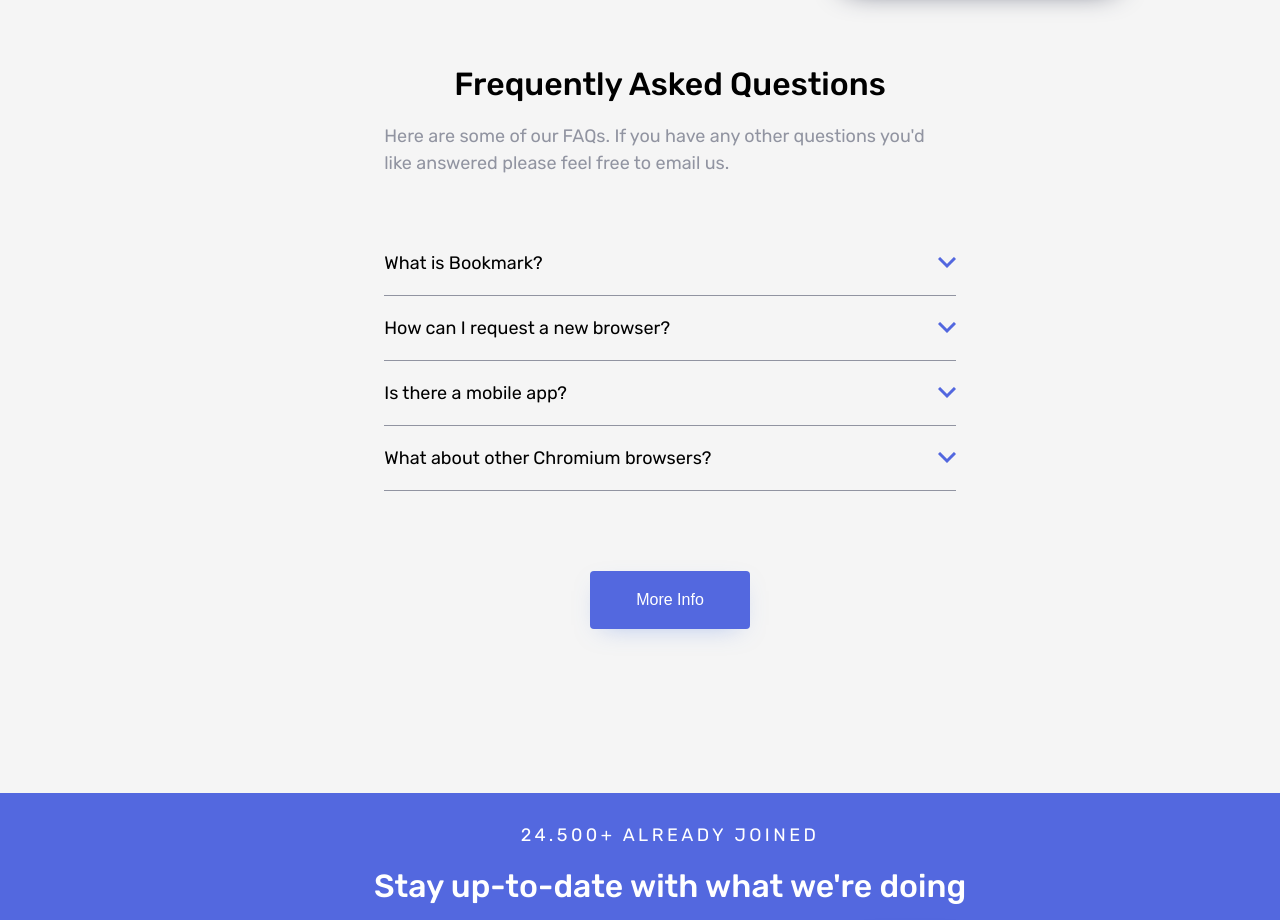
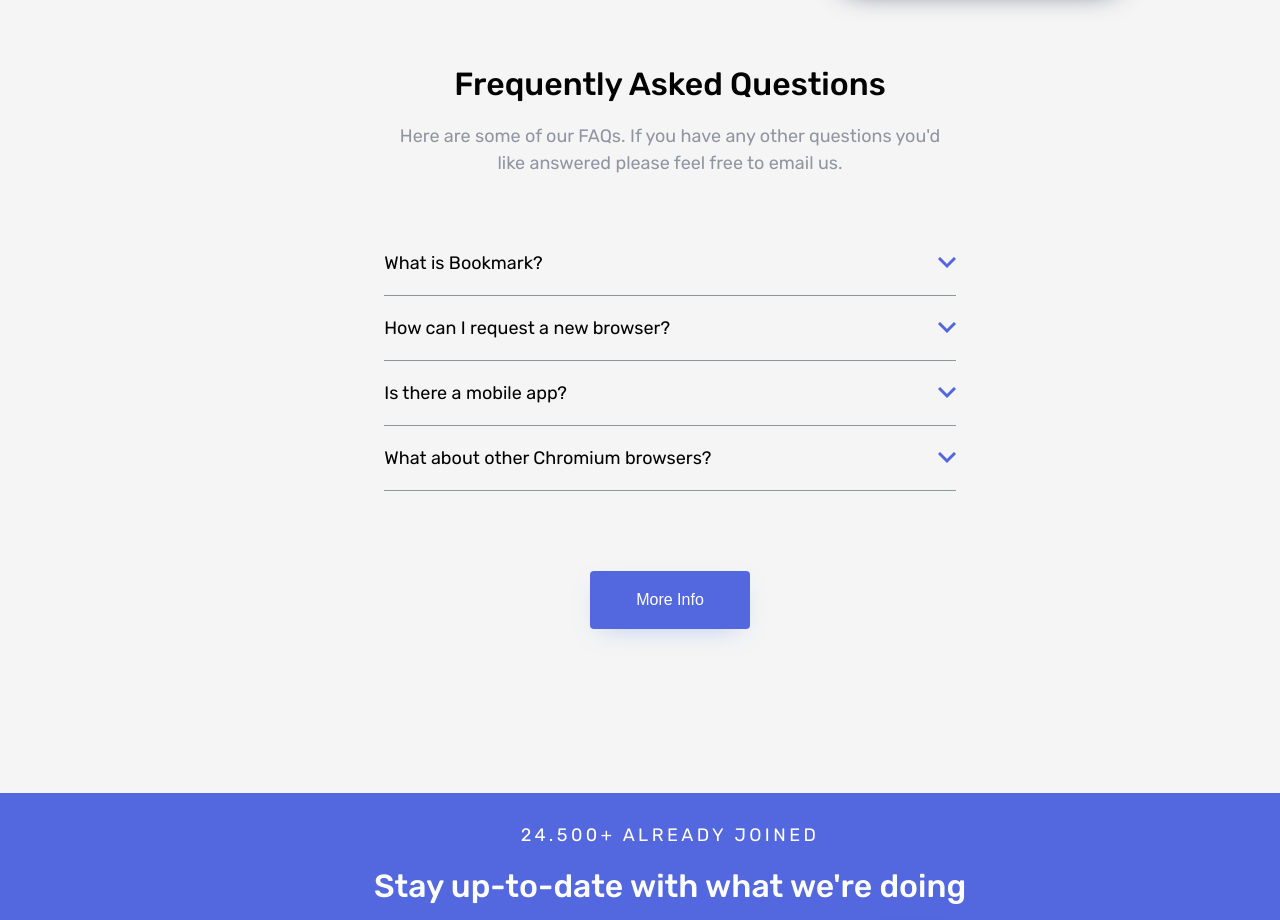
Before and after one commit to AndrzejPec/test-task, a React (Create React App) app: page / in a window 1280 px wide. Shown: the part 2500-3420 px from the top of the page. Built offline with nearby package versions, Linux system fonts and the light colour scheme.

Commit message:
faq responsive classes cleanup

```diff
--- a/src/components/FAQ/FAQ.scss
+++ b/src/components/FAQ/FAQ.scss
@@ -4,6 +4,8 @@
     padding: 10rem 0;
     display: flex;
     flex-direction: column;
+    align-self: center;
+    max-width: 50ch;
 
     &__button {
         width: 10rem;
@@ -18,11 +20,7 @@
 
 @media (min-width: $breakpoint) {
     .faq {
-        align-self: center;
-        max-width: 50ch;
-
-        p {
-            text-align: start;
-        }
+        // align-self: center;
+        // max-width: 50ch;
     }
 }
```
